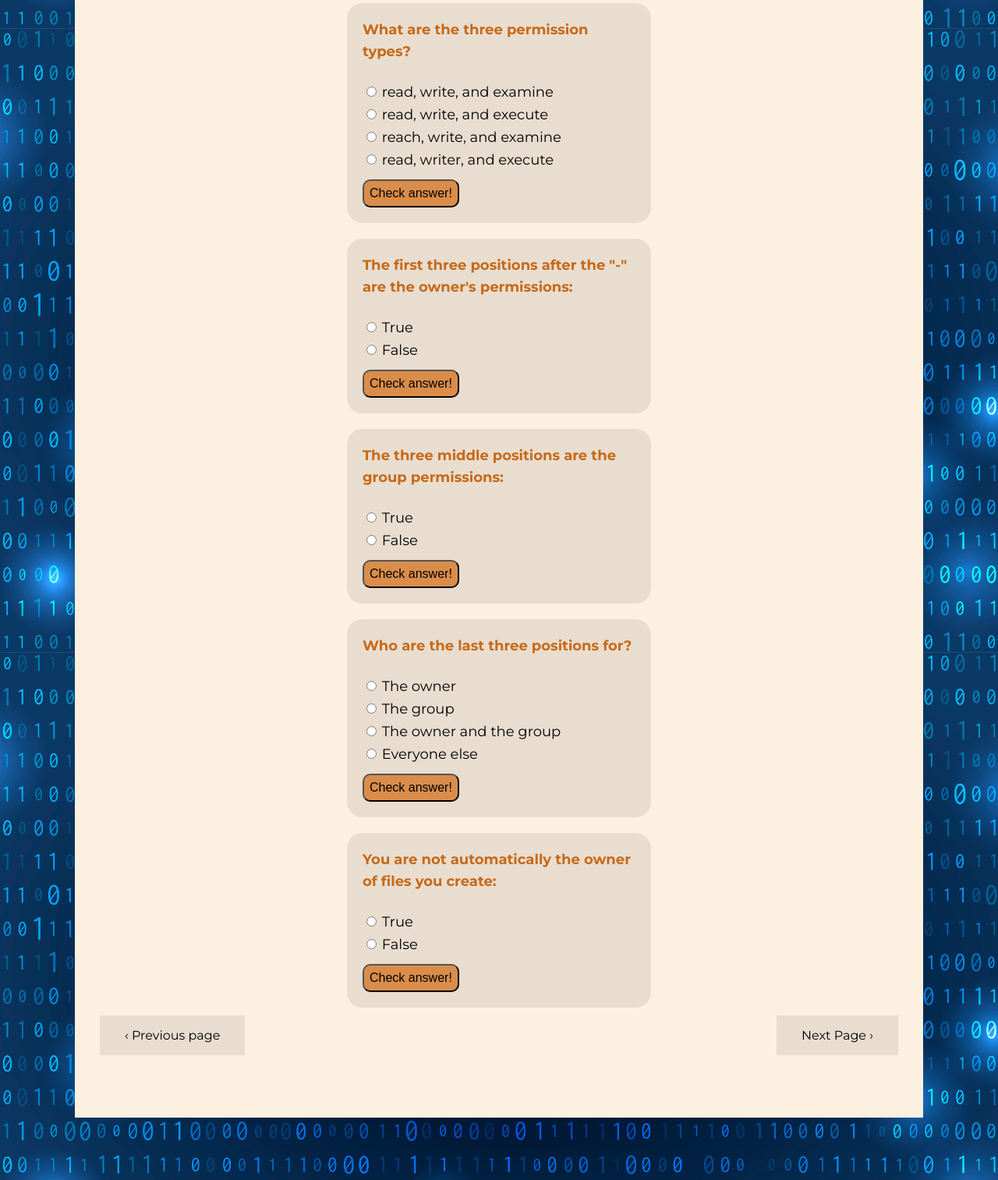
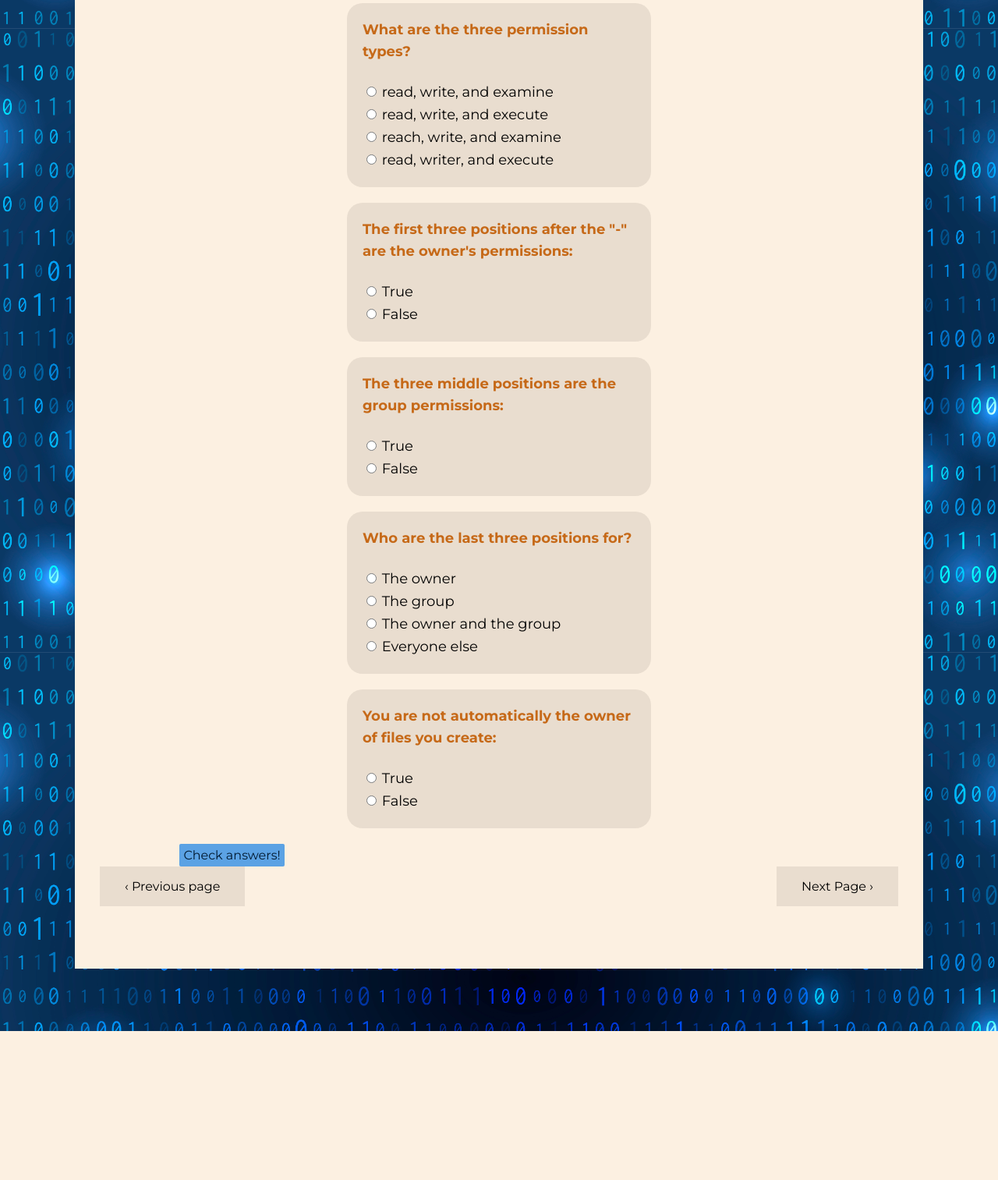
Before and after one commit to emma1-edgar1/ISTE240UnixProject, a PHP site: page /permissions.php in a window 1280 px wide. Shown: the part 1563-3076 px from the top of the page at 78% size. After the commit the page ends 2885 px from the top, so only its background shows below. Run offline with PHP 8.4, Linux system fonts and the light colour scheme.

Commit message:
update form

```diff
--- a/permissions.php
+++ b/permissions.php
@@ -29,10 +29,9 @@
 <h1 id="quizAnchor">Quiz Yourself!</h1>
 <h2 class="quizheaderspace">Want to test your knowledge? Take the quiz!</h2>
 
+<form method="post" class="quizForm">
     <div class="flex-container">
-
         <div>
-    <form method="post">
             <h4 id="permissionsq1">What are the three permission types?</h4>
             <div>
                 <input type="radio" id="permissionsq1a" name="threepermissions" value="permissionsq1a">
@@ -52,12 +51,9 @@
                 <input type="radio" id="permissionsq1d" name="threepermissions" value="permissionsq1d">
                 <label for="permissionsq1d">read, writer, and execute</label>
             </div>
-        <input class="submit" type="submit" value="Check answer!">
-    </form>
         </div>
 
         <div>
-    <form method="post">
             <h4 id="permissionsq2">The first three positions after the "-" are the owner's permissions:</h4>
             <div>
                 <!-- Correct Answer -->
@@ -69,12 +65,9 @@
                 <input type="radio" id="permissionsq2b" name="firstthree" value="permissionsq2b">
                 <label for="permissionsq2b">False</label>
             </div>
-        <input class="submit" type="submit" value="Check answer!">
-    </form>
           </div>
 
           <div>
-  <form method="post">
             <h4 id="permissionsq3">The three middle positions are the group permissions:</h4>
             <div>
                 <!-- Correct Answer -->
@@ -86,12 +79,9 @@
                 <input type="radio" id="permissionsq3b" name="midthree" value="permissionsq3b">
                 <label for="permissionsq3b">False</label>
             </div>
-        <input class="submit" type="submit" value="Check answer!">
-    </form>
         </div>
 
         <div>
-    <form method="post">
             <h4 id="permissionsq4">Who are the last three positions for?</h4>
             <div>
                 <input type="radio" id="permissionsq4a" name="lastthree" value="permissionsq4a">
@@ -110,12 +100,9 @@
                 <input type="radio" id="permissionsq4d" name="lastthree" value="permissionsq4d">
                 <label for="permissionsq4d">Everyone else</label>
             </div>
-        <input class="submit" type="submit" value="Check answer!">
-    </form>
         </div>
 
         <div>
-  <form method="post">
             <h4 id="permissionsq5a">You are not automatically the owner of files you create:</h4>
             <div>
                 <input type="radio" id="permissionsq5a" name="fileowner" value="permissionsq5a">
@@ -127,10 +114,10 @@
                 <input type="radio" id="permissionsq5b" name="fileowner" value="permissionsq5b">
                 <label for="permissionsq5b">False</label>
             </div>
-        <input class="submit" type="submit" value="Check answer!">
+        </div>
+    </div><!-- end flex container -->
+    <input class="submit" type="submit" value="Check answers!">
 </form>
-  </div>
-</div>
 
 <?php
     include($path . "assets/inc/footer.php");
```
Lines whose indentation alone changed are shown as unchanged.
